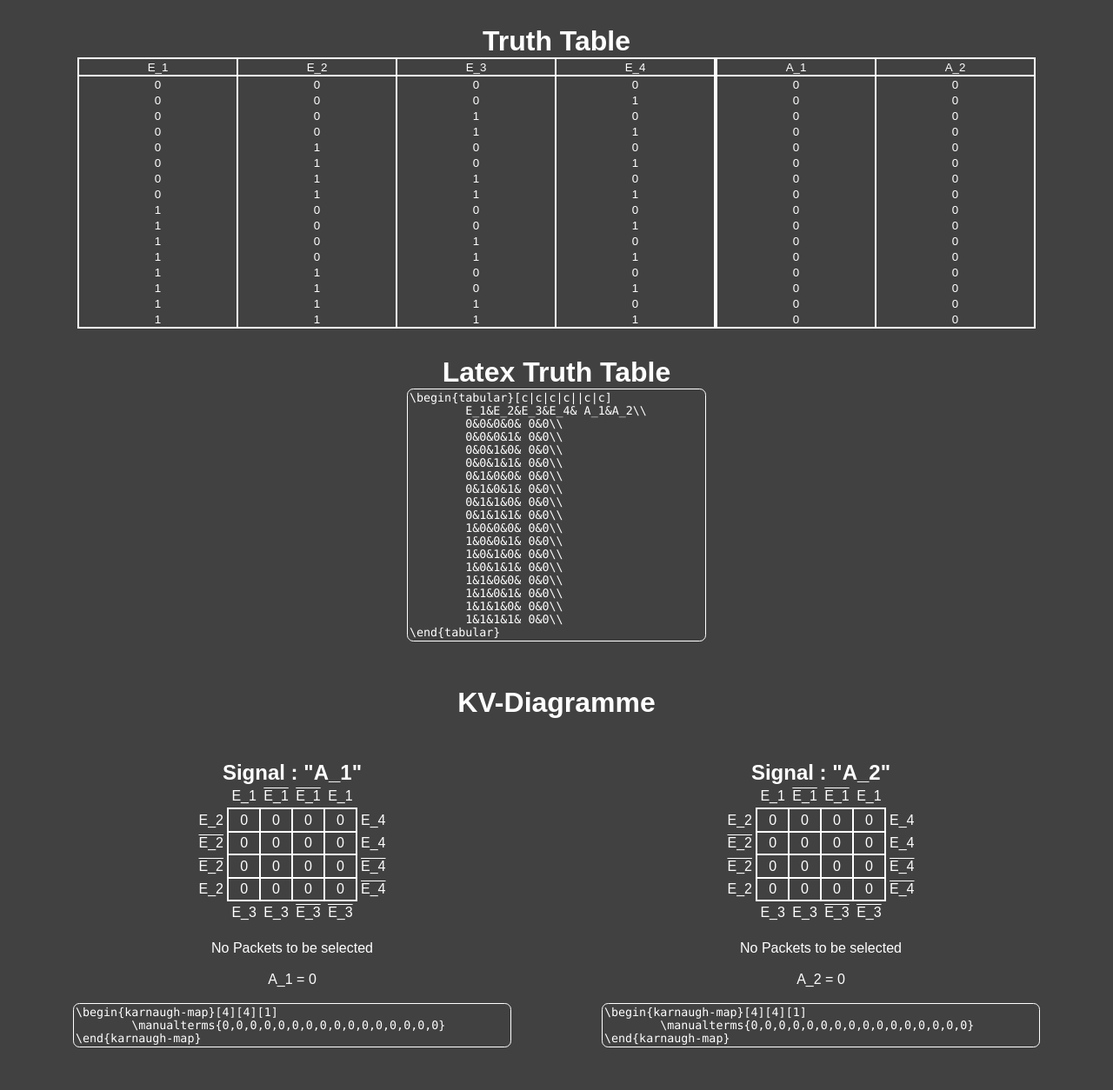
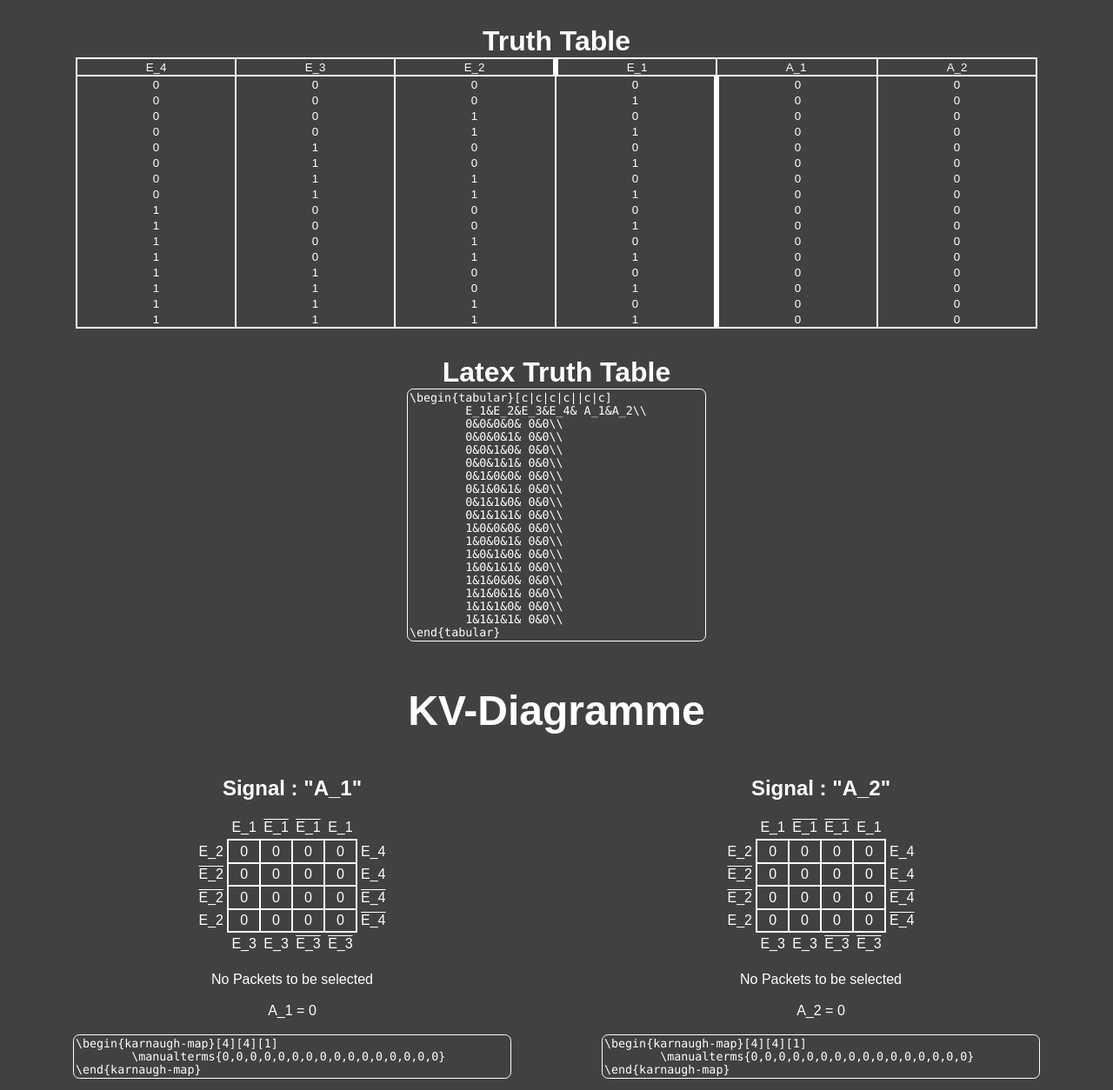
Before and after one commit to davirieser/vhdl_creator, an Electron app: page src/index.html in a window 1280 px wide. Shown: the part 240-1494 px from the top of the page at 87% size. Drawn offline with Linux system fonts and the light colour scheme.

Commit message:
Fixed Place-Calculation Error

```diff
--- a/src/index.css
+++ b/src/index.css
@@ -15,9 +15,13 @@ body{
     color: white;
 }
 
-.Header{
+.HeaderDiv{
     margin: 1em;
     font-size: 200%;
+}
+
+.Header{
+    font-size: 3em;
 }
 
 input[type=number]::-webkit-outer-spin-button,
@@ -26,7 +30,7 @@ input[type=number]::-webkit-inner-spin-button {
   margin: 0;
 }
 
-.Header input{
+.HeaderDiv input{
     font-size: 100%;
     width: auto;
     border: none;
@@ -57,7 +61,7 @@ input[type=number]::-webkit-inner-spin-button {
 }
 
 .double_border{
-    border-left: 0.5ex solid white;
+    border-left: 0.75ex solid white;
 }
 
 .kv_diagram{
--- a/src/index.html
+++ b/src/index.html
@@ -15,7 +15,7 @@
 
         <center>
 
-            <div class="Header" id="Header">
+            <div class="HeaderDiv" id="Header">
 
                 <h1>
                     Create VHDL-Scripts
@@ -51,7 +51,7 @@
 
             </div>
 
-            <h1>KV-Diagramme</h1>
+            <h1 class="Header">KV-Diagramme</h1>
 
             <div class="karnaugh_map_div divTable" id="karnaugh_map_container">
 
@@ -59,7 +59,7 @@
 
             <div class="vhdl_script_div" id="vhdl_script_whole">
 
-                <h1>VHDL-Skript</h1>
+                <h1 class="Header">VHDL-Skript</h1>
 
                 <label for="entityName">Entity-Name : </label>
                 <input type="text" value="main" name="entityName" id="entityName" onchange="create_vhdl_code()">
--- a/src/index.js
+++ b/src/index.js
@@ -10,6 +10,16 @@ var output_values = [];
 var output_packets = [];
 
 var highlight_packets = [];
+
+// TODO Implement in KV-Diagram
+var negated_kv_inputs = [
+    [true,false,false,true],
+    [true,false,false,true],
+    [true,true,false,false],
+    [true,true,false,false],
+    [false,true,false,true],
+    [false,false,true,true]
+];
 
 var kv_diagram_size = {height:0,width:0,depth:0};
 
@@ -139,12 +149,18 @@ function create_truth_table(){
         // Create Header-Column
         var tr = table.insertRow();
         tr.classList.add("truth_table_tr");
-        for(var j = 0; j < signal_names.length; j++){
+        for(var j = input_signal_names.length; j > 0; j--){
             // Create Cell that contains an Input for the Signal-Name
             var td = tr.insertCell();
             add_classes(td,"truth_table_td truth_table_header");
+            td.appendChild(create_signal_input(j-1));
+        }
         // Seperate Inputs and Outputs in Table using Double Border
-            if(j == num_inputs){td.classList.add("double_border")}
+        td.classList.add("double_border");
+        for(var j = input_signal_names.length; j < signal_names.length; j++){
+            // Create Cell that contains an Input for the Signal-Name
+            var td = tr.insertCell();
+            add_classes(td,"truth_table_td truth_table_header");
             td.appendChild(create_signal_input(j));
         }
 
@@ -158,7 +174,7 @@ function create_truth_table(){
                 var td = tr.insertCell();
                 add_classes(td,"truth_table_td");
                 // Create Binary Numbers in Signal-Inputs
-                logic_val = ((((i&2**(j-1))==2**(j-1)))?"1":"0");
+                logic_val = ((((i&(2**(j-1)))==(2**(j-1))))?"1":"0");
                 // Append Logic-Input to Cell
                 td.appendChild(create_logic_input(logic_val,false,""));
             }
@@ -295,6 +311,7 @@ function update_equation() {
             heading.classList.add("kv_heading");
             heading.appendChild(text_node);
             kv_div.appendChild(heading);
+            kv_div.appendChild(document.createElement("br"));
 
             packets = create_kv_packets(values,true);
             output_packets[i] = packets;
@@ -317,7 +334,7 @@ function update_equation() {
             kv_div.appendChild(document.createElement("br"));
 
             // Create Code-Box with Latex-Karnaugh-Map
-            kv_div.appendChild(create_latex_karnaugh_diagram(values,packets,kv_diagram_size));
+            kv_div.appendChild(create_latex_karnaugh_diagram(values,packets));
 
             kv_container.appendChild(kv_div);
 
@@ -382,6 +399,8 @@ function create_kv_diagram(values,output_num) {
 
     if (values.length == (2 ** num_inputs)) {
 
+        var i, j, k;
+
         var middle_negated = [true,true,false,false];
         var right_negated = [true,false,false,true];
 
@@ -389,40 +408,65 @@ function create_kv_diagram(values,output_num) {
         table.classList.add("kv_diagram");
         table.id = output_signal_names[output_num] + "_kv_diagram";
 
-        // FIXME: Breaks if num_inputs != 4
+        // FIXME: Breaks if (num_inputs == 3) | (num_inputs > 4)
 
         // Create Top-Input-Row
         var tr = table.insertRow();
-        create_kv_inputs(tr,0,right_negated);
+        create_kv_inputs(tr,0,negated_kv_inputs[0]);
 
-        for (i = 0; i < num_inputs; i ++) {
+        for (i = 0; i < kv_diagram_size.depth; i++) {
+
+            for (j = 0; j < kv_diagram_size.height; j ++) {
 
                 // Create New Row in the Table
                 var tr = table.insertRow();
                 tr.classList.add("kv_diagram_tr");
 
                 // Create Input-Name plus optional Negation
-            create_kv_inputs_td(tr,input_signal_names[1],right_negated[i],"kv_diagram_td kv_diagram_name_td");
+                create_kv_inputs_td(tr,input_signal_names[1],negated_kv_inputs[1][j],"kv_diagram_td kv_diagram_name_td");
 
-            for (j = 0; j < num_inputs; j ++) {
-                var place = ((2**3) * right_negated[j]) + ((2**2) * right_negated[i]) + ((2**1) * middle_negated[j]) + ((2 **0) * middle_negated[i]);
+                for (k = 0; k < kv_diagram_size.width; k ++) {
+                    var place = calculate_kv_cell_place(i,j,k);
                     create_kv_inputs_td(tr,values[place],true,"kv_diagram_td kv_diagram_logic_td",("kv_diagram_"+output_num+"_cell_"+place));
                 }
 
+                if(kv_diagram_size.width == 4){
                     // Create Input-Name plus optional Negation
-            create_kv_inputs_td(tr,input_signal_names[3],middle_negated[i],"kv_diagram_td kv_diagram_name_td");
+                    create_kv_inputs_td(tr,input_signal_names[3],negated_kv_inputs[3][j],"kv_diagram_td kv_diagram_name_td");
+                }
 
             }
 
+        }
+
+        if(kv_diagram_size.height == 4){
             // Create Bottom-Input-Row
             var tr = table.insertRow();
-        create_kv_inputs(tr,2,middle_negated);
+            create_kv_inputs(tr,2,negated_kv_inputs[2]);
+        }
 
         return table;
 
     }else{
         console.log("Error creating KV-Diagram from given Values");
     }
+
+}
+
+function calculate_kv_cell_place(table_num, row, column) {
+
+    // TODO Implement Table-Number
+
+    var i;
+    var place = 0;
+
+    for (i = 0; i < num_inputs; i++) {
+        // TODO Doesn't quite work
+        place += negated_kv_inputs[i][(((i%2)==0)?column:row)] * (2 ** i);
+
+    }
+
+    return place;
 
 }
 
@@ -572,8 +616,9 @@ function highlight_packet(output_num, packet_num) {
     var i;
     var node, node_id;
 
-    if( (highlight_packets[output_num] != -1) &&
-        (highlight_packets[output_num] < output_packets[output_num].length)){
+    if((highlight_packets[output_num] < output_packets[output_num].length)) {
+
+        if ((highlight_packets[output_num] != -1)){
 
             for(i = 0; i < output_packets[output_num][highlight_packets[output_num]].length; i++) {
 
@@ -601,6 +646,8 @@ function highlight_packet(output_num, packet_num) {
 
     }
 
+}
+
 function rehighlight_packets(){
 
     var i;
@@ -617,7 +664,7 @@ function create_kv_inputs(tr,input_num,negated) {
 
     create_kv_inputs_td(tr,"",true,"kv_diagram_td");
 
-    for(j = 0; j < 4; j++){
+    for(j = 0; j < kv_diagram_size.width; j++){
         create_kv_inputs_td(tr,input_signal_names[input_num],negated[j],"kv_diagram_td kv_diagram_name_td");
     }
 
@@ -1044,7 +1091,7 @@ function create_latex_truth_table() {
 
 }
 
-function create_latex_karnaugh_diagram(values, packets, kv_dia_params) {
+function create_latex_karnaugh_diagram(values, packets) {
 
     var latex_string =  "\\begin{karnaugh-map}[" + kv_diagram_size.height +
                         "][" + kv_diagram_size.width + "][" + kv_diagram_size.depth + "]\n\t" +
```
Lines whose indentation alone changed are shown as unchanged.
